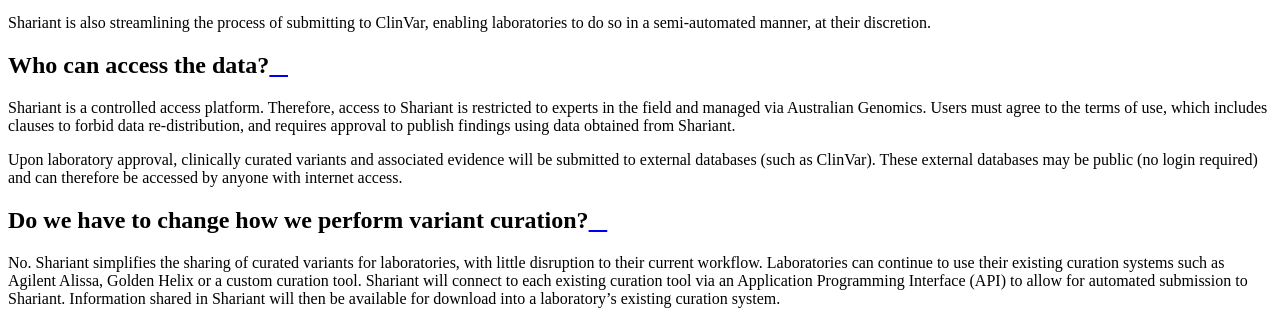
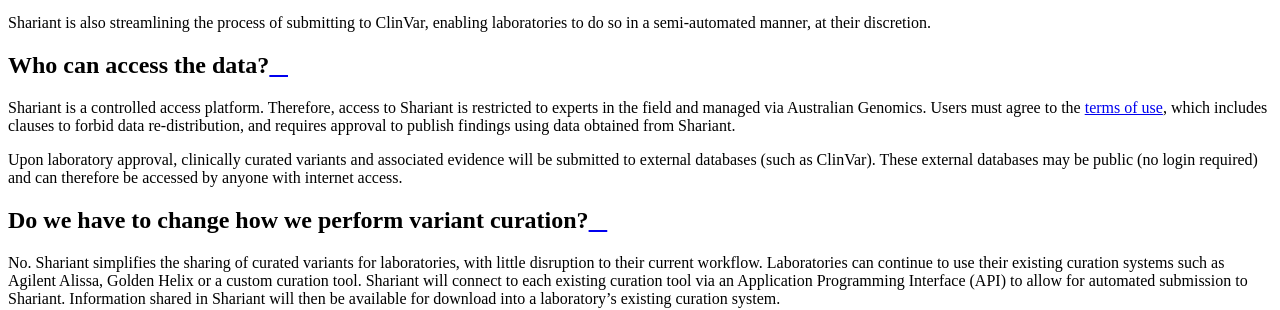
Before and after one commit to SACGF/shariant_docs, a Sphinx documentation site: the page built from docs/faq/faq.md, in a window 1280 px wide and 900 px high, scrolled down 3000 px. Shown: the part 161-471 px from the top of the window. Built offline with Sphinx 7.4.7 and the Read the Docs theme 2.0.0, drawn with Linux system fonts in a browser that asks for light colours; part of the change alters nothing that is shown.

```diff
--- a/docs/faq/faq.md
+++ b/docs/faq/faq.md
@@ -75,7 +75,7 @@ Shariant offers additional features to the international database, ClinVar, incl
 Shariant is also streamlining the process of submitting to ClinVar, enabling laboratories to do so in a semi-automated manner, at their discretion.
 
 ## Who can access the data?
-Shariant is a controlled access platform. Therefore, access to Shariant is restricted to experts in the field and managed via Australian Genomics. Users must agree to the terms of use, which includes clauses to forbid data re-distribution, and requires approval to publish findings using data obtained from Shariant.
+Shariant is a controlled access platform. Therefore, access to Shariant is restricted to experts in the field and managed via Australian Genomics. Users must agree to the [terms of use](terms_and_conditions.md), which includes clauses to forbid data re-distribution, and requires approval to publish findings using data obtained from Shariant.
 
 Upon laboratory approval, clinically curated variants and associated evidence will be submitted to external databases (such as ClinVar). These external databases may be public (no login required) and can therefore be accessed by anyone with internet access.
 
```
